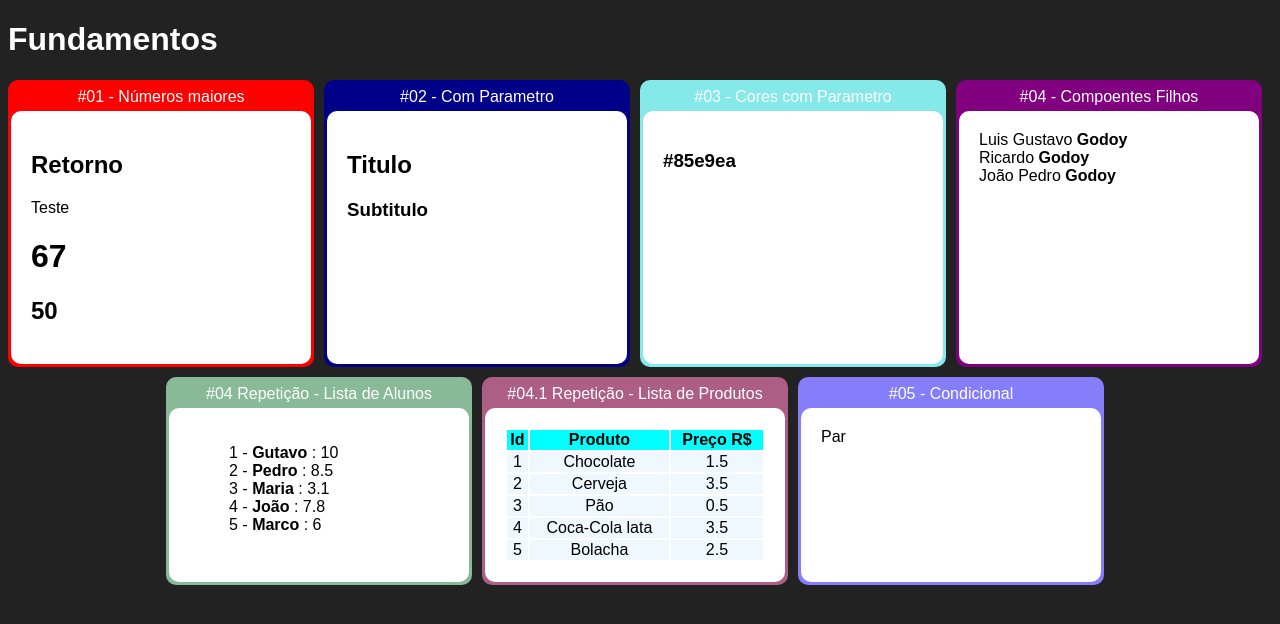
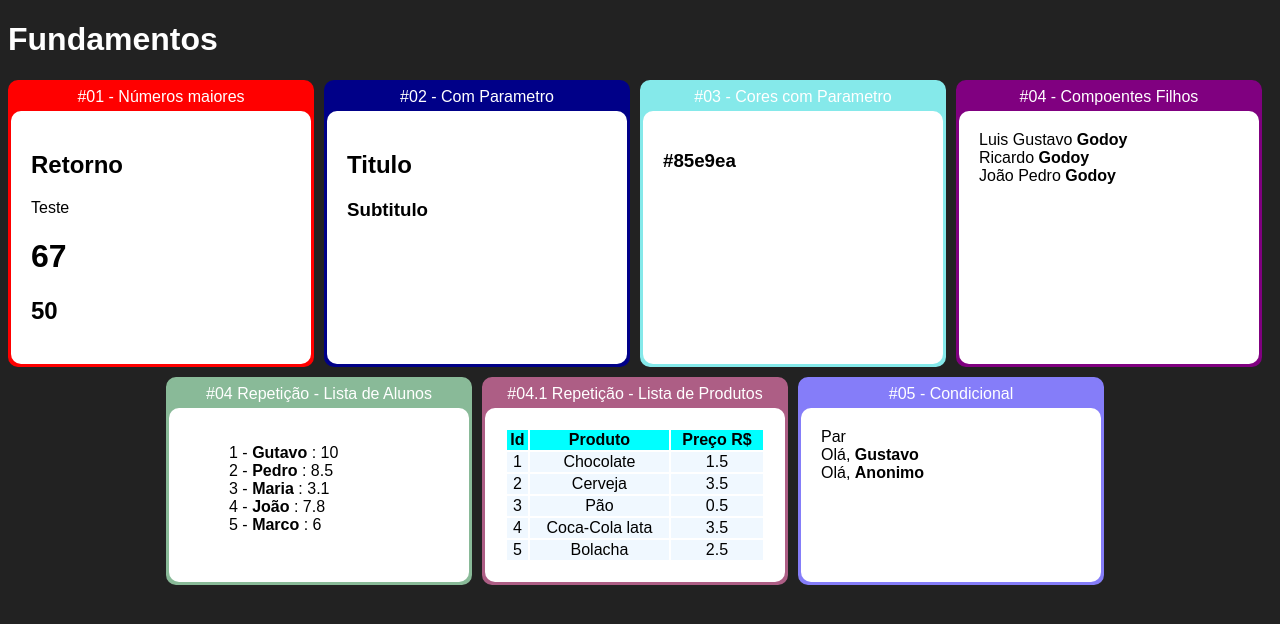
Before and after one commit to Scrowszinho/ReactJs, a React (Create React App) app in the folder Primeira aula/: page / in a window 1280 px wide. Shown: the top 624 px of the page. Built offline with nearby package versions, Linux system fonts and the light colour scheme.

Commit message:
Aula: Condicional parte 2

```diff
--- a/Primeira aula/src/App.jsx
+++ b/Primeira aula/src/App.jsx
@@ -10,6 +10,7 @@
 import ListaAluno from './components/repeticao/ListaAluno';
 import TabelaProdutos from './components/repeticao/TabelaProdutos';
 import ParOuImpar from './components/condicional/ParOuImpar';
+import UsuarioInfo from './components/condicional/UsuarioInfo';
 var cor = Cor();
 
 export default () => {
@@ -42,6 +43,8 @@
                 </Card>
                 <Card titulo={'#05 - Condicional'} color={Cor()}>
                    <ParOuImpar num={20}></ParOuImpar>
+                   <UsuarioInfo usuario={{nome:'Gustavo'}}></UsuarioInfo>
+                   <UsuarioInfo usuario={{email:'aa'}}></UsuarioInfo>
                 </Card>
             </div>
         </div>
--- /dev/null
+++ b/Primeira aula/src/components/condicional/UsuarioInfo.jsx
@@ -0,0 +1,14 @@
+import React from 'react';
+import If from './if';
+export default props => {
+    return (
+        <div>
+            <If test={props.usuario.nome && props.usuario}>
+                Olá, <strong>{props.usuario.nome}</strong>
+            </If>
+            <If test={!props.usuario.nome || !props.usuario}>
+                Olá, <strong>Anonimo</strong>
+            </If>
+        </div>
+    );
+}
--- /dev/null
+++ b/Primeira aula/src/components/condicional/if.js
@@ -0,0 +1,7 @@
+export default props =>{
+    if(props.test){
+        return props.children;
+    } else {
+        return false;
+    }
+}
```
